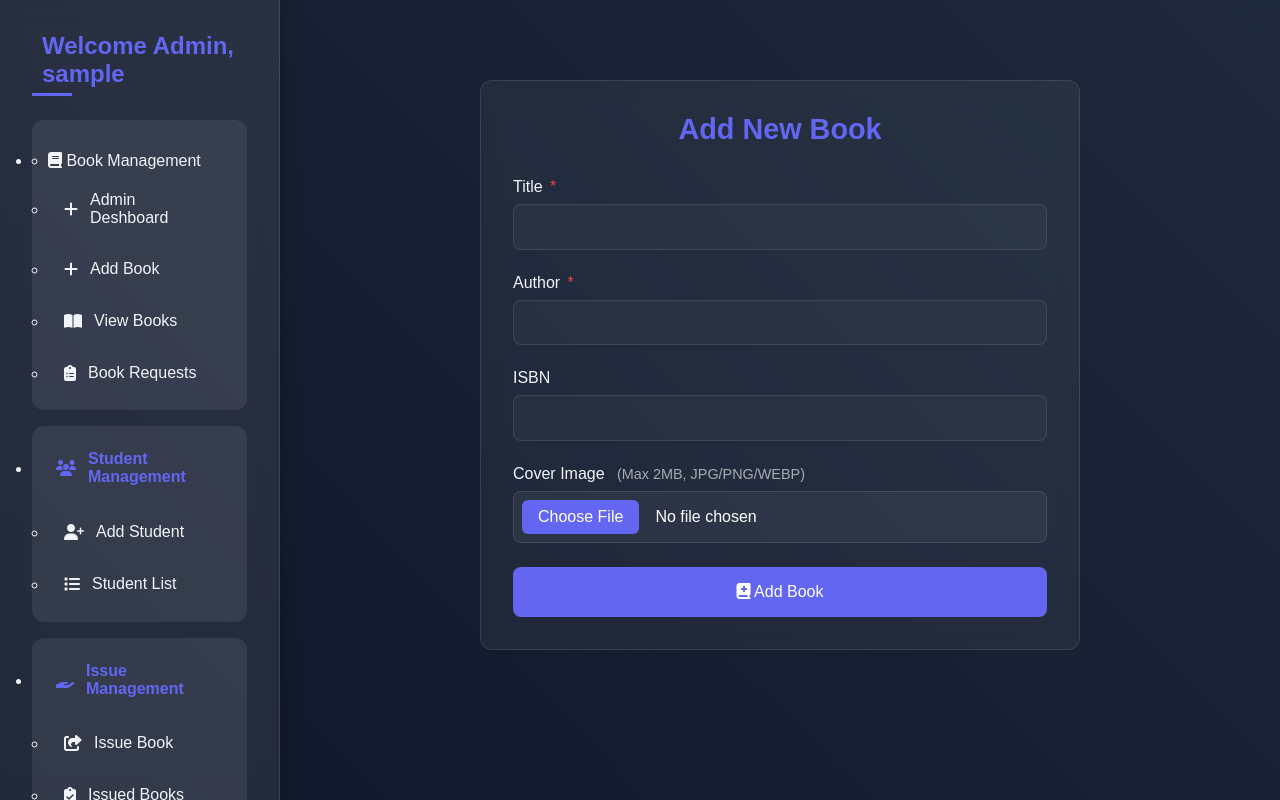
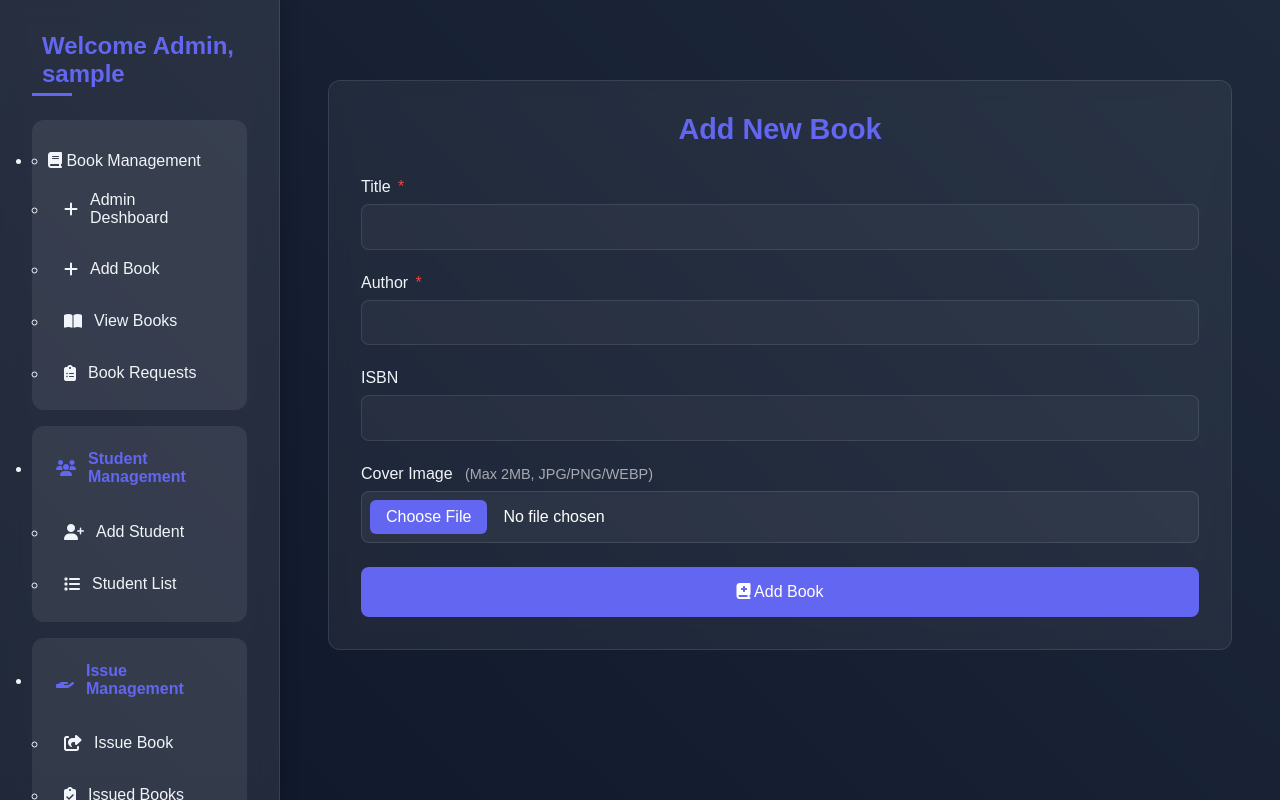
Before and after one commit to ariful10159/Web-project-, a PHP site: page /admin_add_book.php in a window 1280 px wide. Run offline with PHP 8.4, Linux system fonts and the light colour scheme; the visitor is signed in with stand-in values (Sample User, id 1).

Commit message:
Update add_book.css

```diff
--- a/Library Management System/add_book.css
+++ b/Library Management System/add_book.css
@@ -2,7 +2,7 @@
 
 /* Form Container */
 .add-book-container {
-    max-width: 600px;
+    max-width: px;
     margin: 2rem auto;
     padding: 2rem;
     background: rgba(255, 255, 255, 0.05);
```
